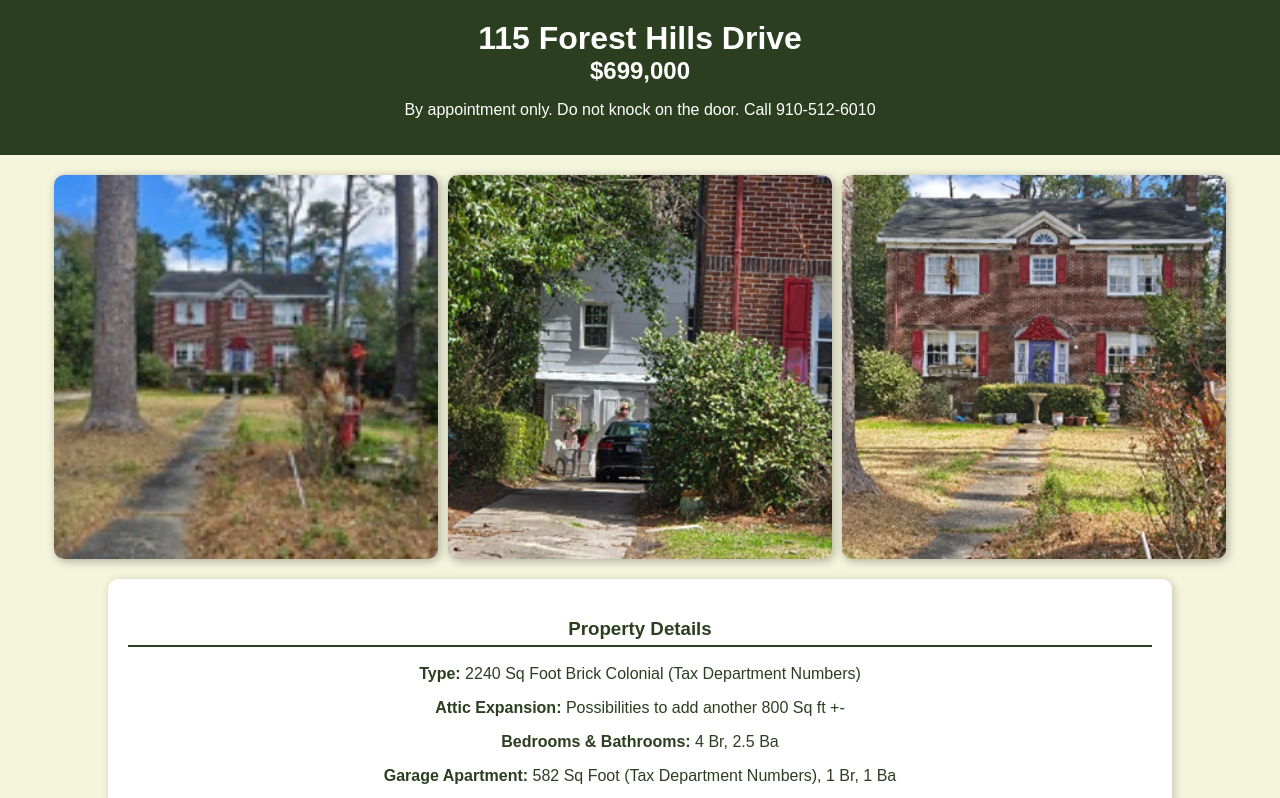
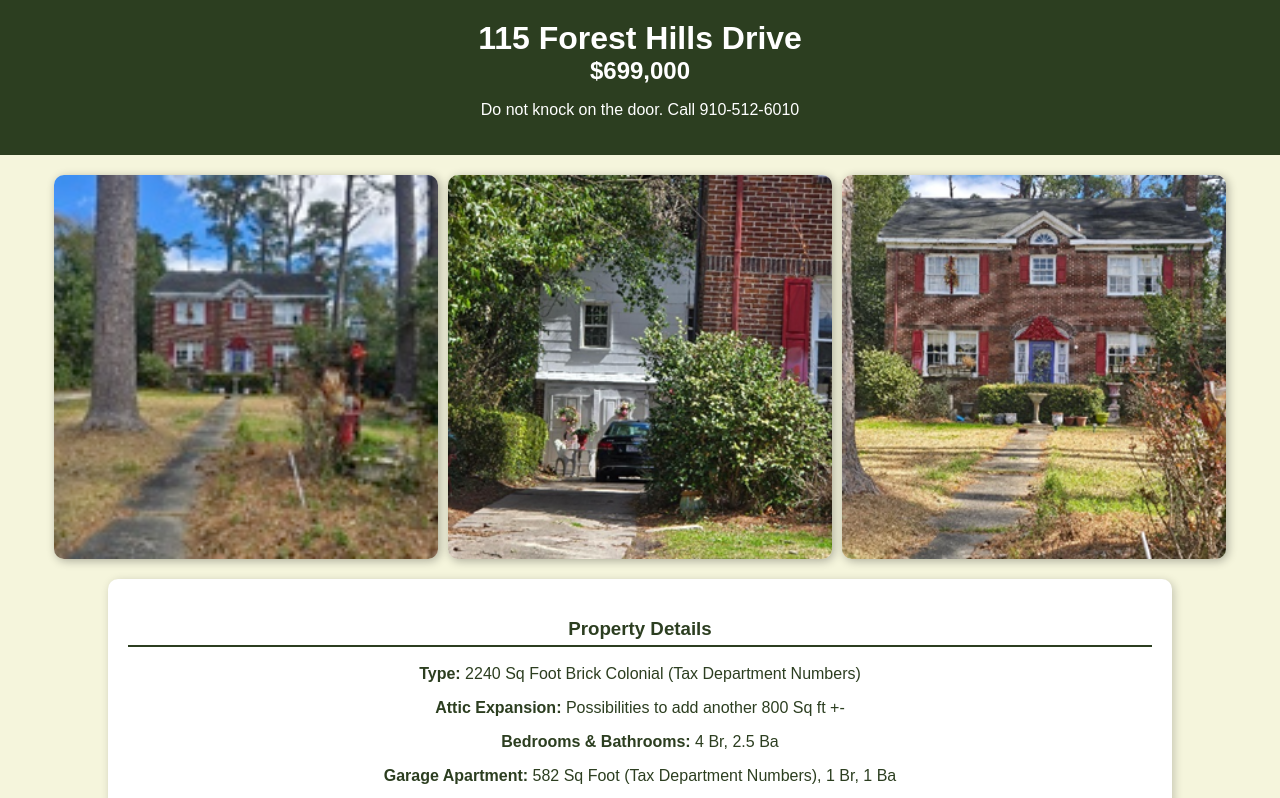
Before and after one commit to ForestHillsListing/115ForestHillsListing, a plain HTML site: page index.html in a window 1280 px wide. Shown: the top 798 px of the page. Drawn offline with Linux system fonts and the light colour scheme.

Commit message:
Update index.html

```diff
--- a/index.html
+++ b/index.html
@@ -10,7 +10,7 @@
     <header>
         <h1>115 Forest Hills Drive</h1>
         <h2>$699,000</h2>
-        <p class="important">By appointment only. Do not knock on the door. Call 910-512-6010</p>
+        <p class="important"> Do not knock on the door. Call 910-512-6010</p>
     </header>
 
     <section class="gallery">
```
